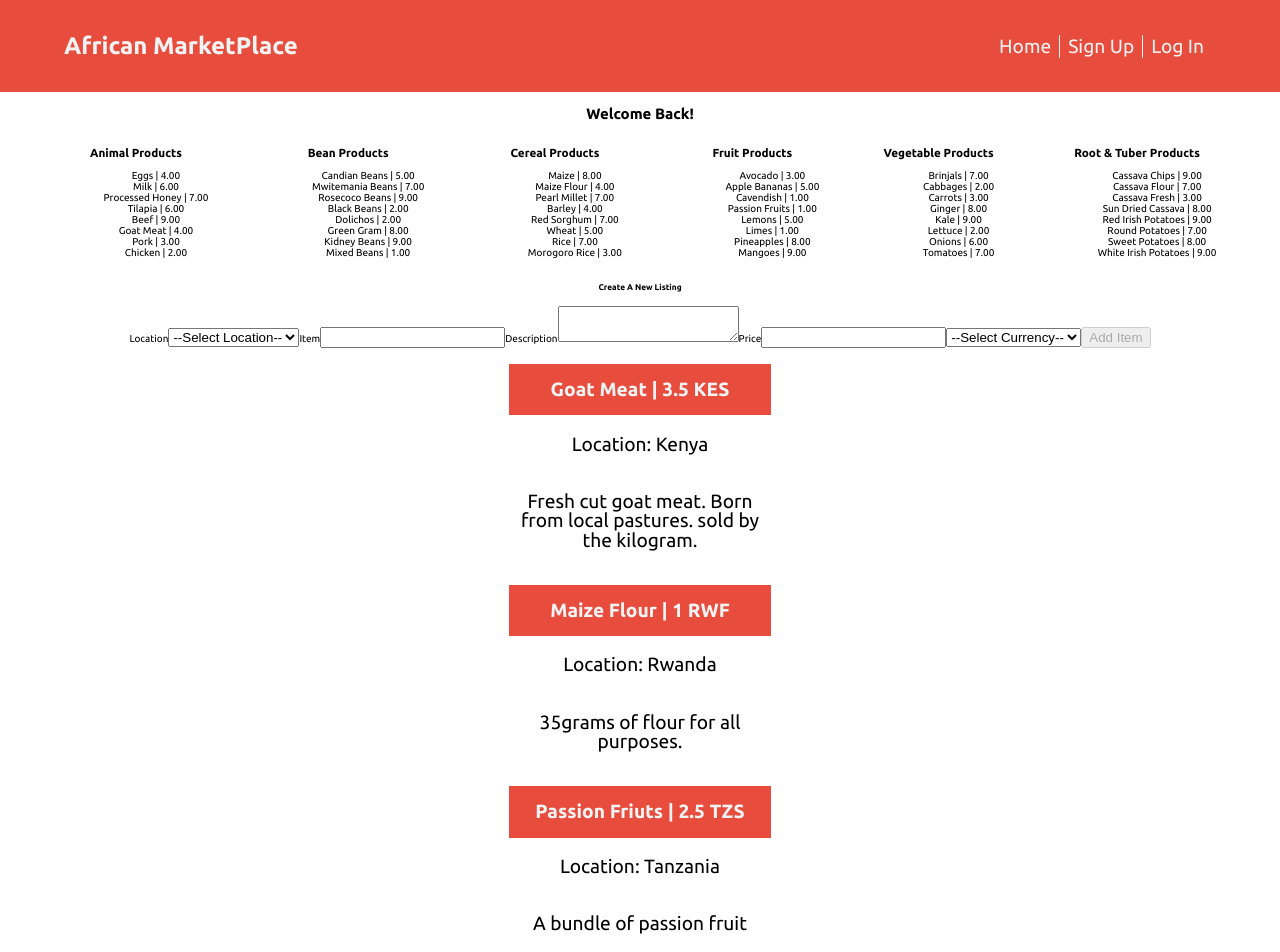
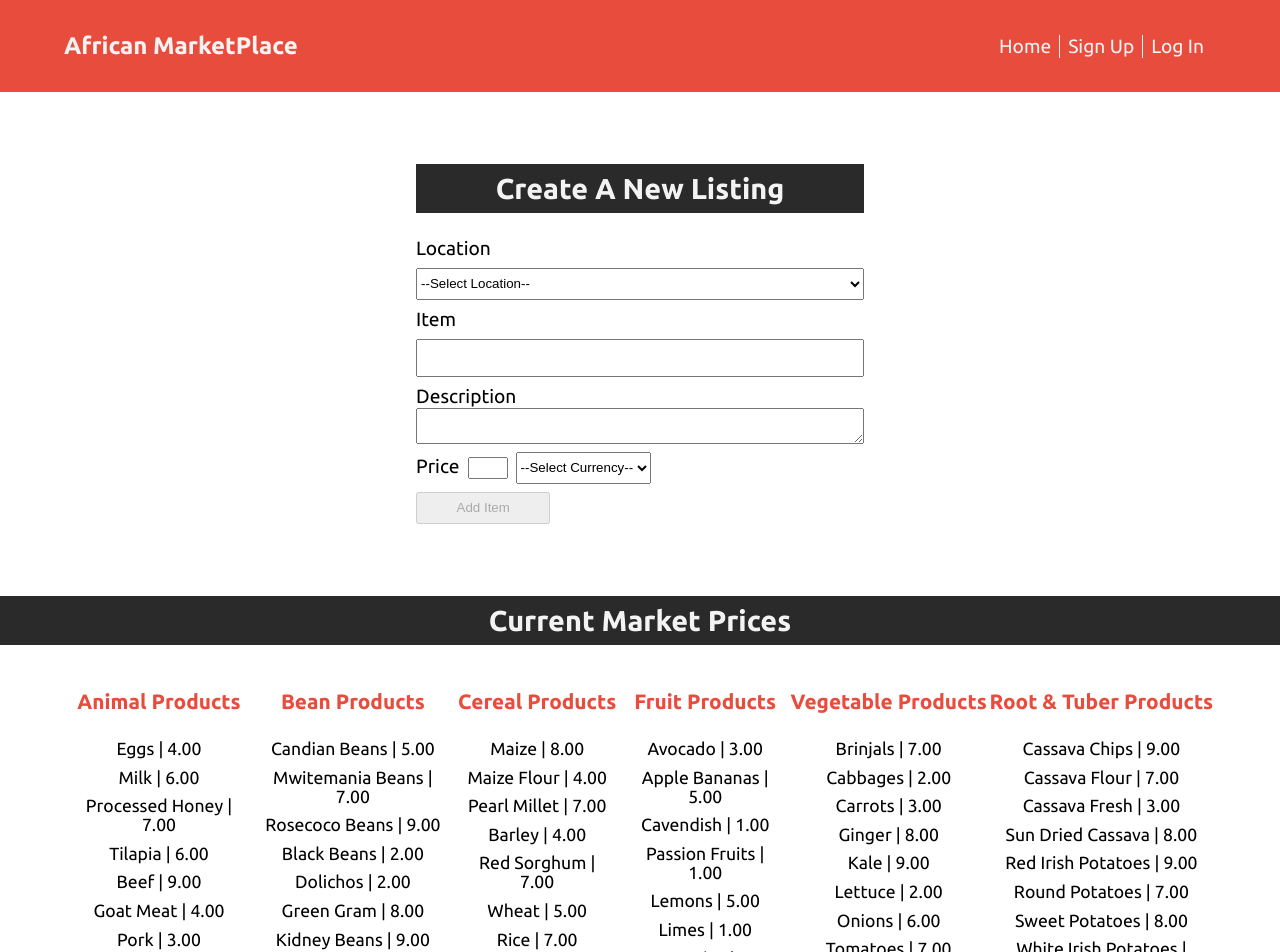
Before and after one commit to BWPT-African-Marketplace/Frontend, a React (Create React App) app: page /profile in a window 1280 px wide. Shown: the top 952 px of the page. Built offline with nearby package versions, Linux system fonts and the light colour scheme.

Commit message:
Profile Style + Color Change

```diff
--- a/src/components/CreateItem.js
+++ b/src/components/CreateItem.js
@@ -10,7 +10,7 @@ width:20%;
 margin: 1rem auto;
 padding:0;
     .name {
-        background-color: #E84C3D;
+        background-color: #2A2A2A;
         width:100%;
         padding: 1rem 0.2rem;
         margin:0;
--- a/src/components/FormStyle.js
+++ b/src/components/FormStyle.js
@@ -5,7 +5,7 @@ const FormStyle = styled.section`
     margin: 3rem auto;
     h2{
         font-size: 1.8rem;
-        color: #E84C3D;
+        color: #2A2A2A;
         font-weight:700;
         text-align:left;
     }
@@ -17,7 +17,6 @@ const FormStyle = styled.section`
 
         label{
             color:#f3f3f3;
-
             padding: 1rem 0;
         }
         input{
--- a/src/components/MarketReference.js
+++ b/src/components/MarketReference.js
@@ -5,10 +5,25 @@ const Products = styled.section`
     display:flex;
     flex-flow: row wrap;
     justify-content:space-evenly;
-    align-items:baseline;
-    li {
-        list-style:none;
+    align-items:stretch;
+    width:90%;
+    margin:auto;
+    h3{
+        font-size:1.3rem;
+        font-weight:700;
+        color:#E84C3D;
     }
+    article{
+        display:flex;
+        flex-direction:column;
+        align-items:center;
+    }
+    p{
+        margin:0.3rem auto;
+        width:90%;
+        font-size:1.1rem;
+    }
+
 `
 
 const animalList = ['Eggs' , 'Milk' , 'Processed Honey' , 'Tilapia', 'Beef', 'Goat Meat', 'Pork', 'Chicken']
@@ -51,11 +66,11 @@ const Reference = () => {
                return(
                 <article key = {Math.random() * 100}>
                     <h3>{title} Products</h3>
-                    <ul>
+
                         {list.map( product => {
-                        return  ( <li> {product} | {Math.floor(Math.random() * 10) + 1}.00 </li>)
+                        return  ( <p> {product} | {Math.floor(Math.random() * 10) + 1}.00 </p>)
                         } )}
-                    </ul>
+
                 </article>
                )
            } )}
--- a/src/pages/Profile.js
+++ b/src/pages/Profile.js
@@ -1,9 +1,52 @@
 import axios from 'axios'
 import React, { useState , useEffect} from 'react'
 import * as Yup from 'yup'
+
 import Reference from '../components/MarketReference'
 import CreateItem from '../components/CreateItem'
+import styled from 'styled-components'
 import { v4 as uuidv4 } from 'uuid';
+
+const ProfileStyle = styled.section`
+    display:flex;
+    flex-flow:column nowrap;
+    form {
+        display:flex;
+        flex-direction:column;
+        width:35%;
+        margin:3rem auto;
+        font-size:1.2rem;
+        text-align:left;
+        select , input{
+            height:2rem;
+            margin:0.5rem 0;
+        }
+        .price{
+            height:1rem;
+            width:2rem;
+            margin: 0 0.5rem;
+        }
+        button{
+            width: 30%;
+            height: 2rem;
+        }
+    }
+    h2{
+        background-color:#2A2A2A;
+        color:#f3f3f3;
+        width:100%;
+        font-size:1.8rem;
+        padding: 0.5rem 0;
+        text-align:center;
+    }
+    .collection{
+        display:flex;
+        justify-content:space-around;
+        margin:1.5rem auto;
+    }
+`
+
+
 const ItemSchema = Yup.object().shape({
     location:Yup
     .string()
@@ -15,7 +58,7 @@ const ItemSchema = Yup.object().shape({
     description:Yup
     .string(),
     price:Yup
-    .string()
+    .number('Must be a number')
     .required('Price Is Required'),
     value:Yup
     .string()
@@ -69,12 +112,9 @@ const Profile = ({data}) => {
 
     }
     return (
-
-        <section>
-            <h2>Welcome Back!</h2>
-            <Reference key = {uuidv4()}/>
-            <h5>Create A New Listing</h5>
+        <ProfileStyle>
             <form onSubmit={handleSubmit}>
+            <h2>Create A New Listing</h2>
                 <div>{formErrors.location}</div>
                 <div>{formErrors.itemName}</div>
                 <div>{formErrors.price}</div>
@@ -127,9 +167,14 @@ const Profile = ({data}) => {
                 </label>
                 <button disabled = {disabled}>Add Item</button>
             </form>
+            <h2>Current Market Prices</h2>
+            <Reference key = {uuidv4()}/>
+            <div className='collection'>
             {shopItems.map( item => <CreateItem item = {item} /> )}
+        </div>
+        </ProfileStyle>
 
-        </section>
+
     )
 }
 
```
